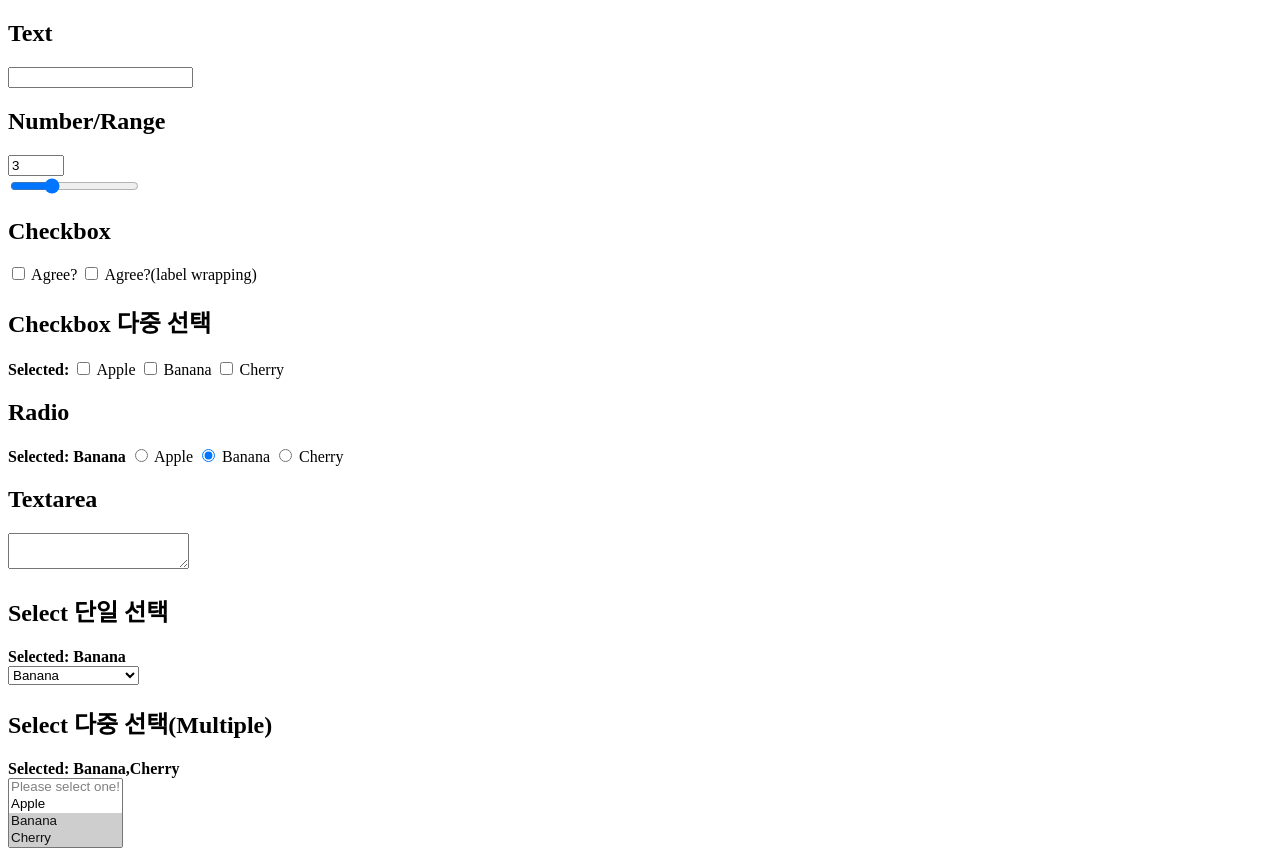
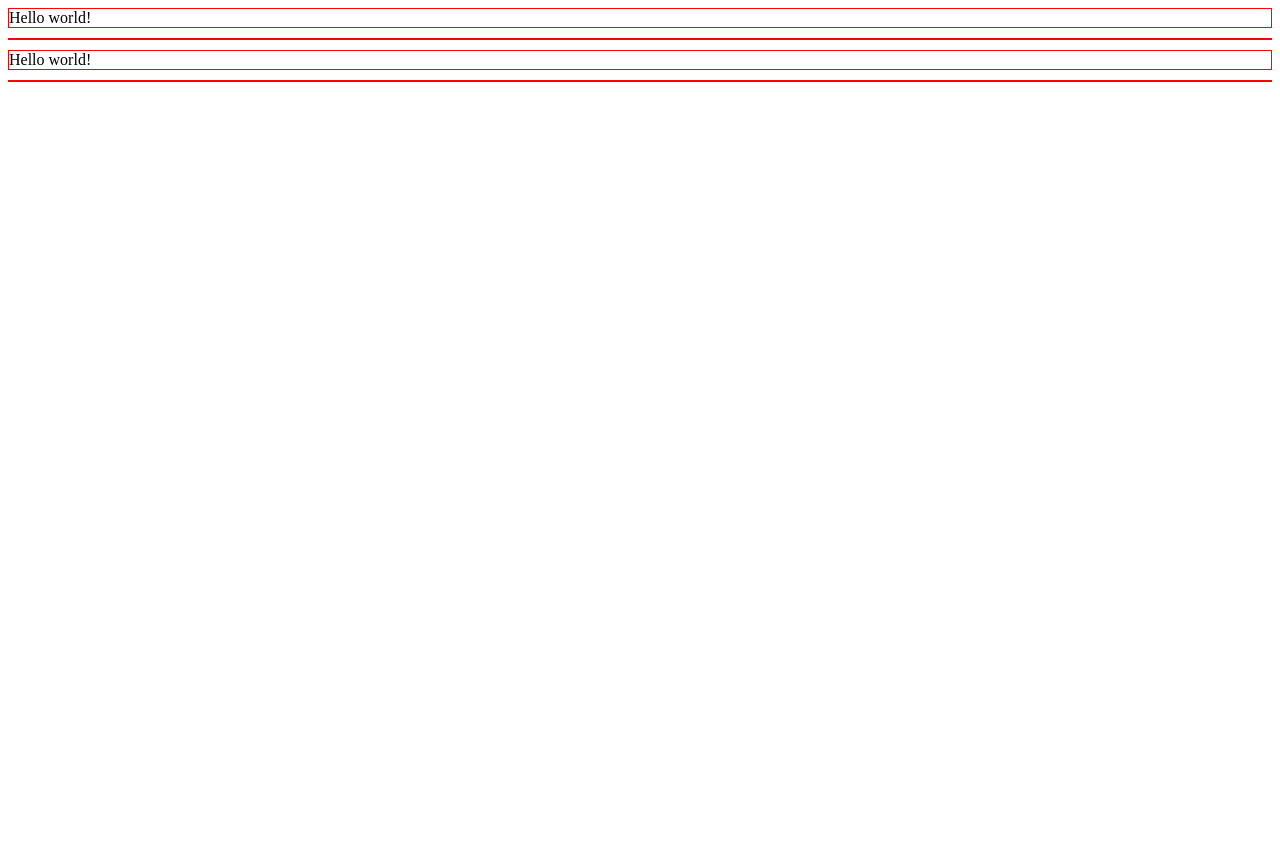
Before and after one commit to ChoJinmok/svelte-test, a Svelte app: page / in a window 1280 px wide. After the commit the page ends 800 px from the top, so only its background shows below. Built offline with nearby package versions, Linux system fonts and the light colour scheme.

Commit message:
Add: 요소 바인딩 / 3. 편집 가능 요소 바인딩(contenteditable)

```diff
--- a/src/App.svelte
+++ b/src/App.svelte
@@ -1,154 +1,35 @@
 <script lang="ts">
-  let text = '';
-  let number = 3;
-  let checked = false;
-  const fruits = ['Apple', 'Banana', 'Cherry'];
-  let selectedFruits = [];
-  let group = 'Banana';
-  let textarea = '';
-  let select = 'Banana';
-  let multipleSelect = ['Banana', 'Cherry'];
+  let innerHTML = '';
+  let textContent = 'Hello world!';
 </script>
 
-<!-- let text = ''; -->
-<section>
-  <h2>Text</h2>
-  <input
-    type="text"
-    bind:value={text} />
-</section>
+<!--
+  아래에서 'Hello world!'는 div의 content
+  contenteditable: 말그대로 content를 editor할 수 있게해준다. (보통 블록요소에 사용, div외에도 가능)
+  Svelte에서는 contenteditable 속성이 붙어있는 해당 요소에 바인딩할 수 있는 개념을 두가지 제공한다.
+  -> innerHTML, textContent
+ -->
+<div
+  contenteditable
+  bind:innerHTML
+  bind:textContent
+/>
 
-<!-- let number = 3; -->
-<section>
-  <h2>Number/Range</h2>
-  <div>
-    <input
-      max="10"
-      min="0"
-      type="number"
-      bind:value={number} />
-  </div>
-  <div>
-    <input
-      max="10"
-      min="0"
-      type="range"
-      bind:value={number} />
-  </div>
-</section>
+<!--
+  innerHTML: 위에서 입력한 content를 html 구조로 보여준다.
+  textContent: 텍스트 내용 그대로 보여준다.
+ -->
+<div>{innerHTML}</div>
+<div>{textContent}</div>
 
-<!-- let checked = false; -->
-<section>
-  <h2>Checkbox</h2>
-  <input
-    type="checkbox"
-    bind:checked /> Agree?
-  <label>
-    <input
-      type="checkbox"
-      bind:checked /> Agree?(label wrapping)
-  </label>
-</section>
+<!--
+  html 키워드를 붙인 보간을 사용하면 html로 해석돼서 contenteditable에 작성한 내용 그대로 보여준다.
+ -->
+<div>{@html innerHTML}</div>
 
-<!-- let fruits = ['Apple', 'Banana', 'Cherry']; -->
-<!-- let selectedFruits = []; -->
-<!--
-  group은 Svelte에서 제공하는 키워드
-  각각 체크박스에서 선택된 값이 바인딩된 group에 들어가게된다.
-  다중 선택을 하려면 전체 목록의 데이터와 선택된 데이터를 담아줄 수 있는 또 다른 목록 데이터가 필요
--->
-<section>
-  <h2>Checkbox 다중 선택</h2>
-  <strong>Selected: {selectedFruits}</strong>
-  {#each fruits as fruit}
-    <label>
-      <input
-        type="checkbox"
-        value={fruit}
-        bind:group={selectedFruits} />
-      {fruit}
-    </label>
-  {/each}
-</section>
-
-<!-- let group = 'Banana'; -->
-<section>
-  <h2>Radio</h2>
-  <!--
-  기본적으로 html에는 name attribute를 제공해서 그룹을 만들 수 있다.
-  Svelte에서는 group 키워드를 통해 더 간편하게 데이터를 처리할 수 있다.
-  <input
-    name="my radio"
-    type="radio"
-    value="Apple" />
-  <input
-    name="my radio"
-    type="radio"
-    value="Banana" />
-  <input
-    name="my radio"
-    type="radio"
-    value="Cherry" />
-  -->
-  <strong>Selected: {group}</strong>
-  <label>
-    <input
-      type="radio"
-      value="Apple"
-      bind:group /> Apple
-  </label>
-  <label>
-    <input
-      type="radio"
-      value="Banana"
-      bind:group /> Banana
-  </label>
-  <label>
-    <input
-      type="radio"
-      value="Cherry"
-      bind:group /> Cherry
-  </label>
-</section>
-
-<!-- let textarea = ''; -->
-<section>
-  <h2>Textarea</h2>
-  <pre>{textarea}</pre>
-  <textarea bind:value={textarea} />
-</section>
-
-<!-- let select = 'Banana'; -->
-<section>
-  <h2>Select 단일 선택</h2>
-  <strong>Selected: {select}</strong>
-  <div>
-    <select bind:value={select}>
-      <option
-        disabled
-        value="">Please select one!</option>
-      <option>Apple</option>
-      <option>Banana</option>
-      <option>Cherry</option>
-    </select>
-  </div>
-</section>
-
-<!-- let multipleSelect = ['Banana', 'Cherry']; -->
-<!-- select에 multiple 추가, 브라우저에서 선택시에 command키와 함께 눌러야 선택된다. -->
-<section>
-  <h2>Select 다중 선택(Multiple)</h2>
-  <strong>Selected: {multipleSelect}</strong>
-  <div>
-    <select
-      multiple
-      bind:value={multipleSelect}>
-      <option
-        disabled
-        value="">Please select one!</option>
-      <option>Apple</option>
-      <option>Banana</option>
-      <option>Cherry</option>
-    </select>
-  </div>
-</section>
+<style>
+  div {
+    border: 1px solid red;
+    margin-bottom: 10px;
+  }
+</style>
```
